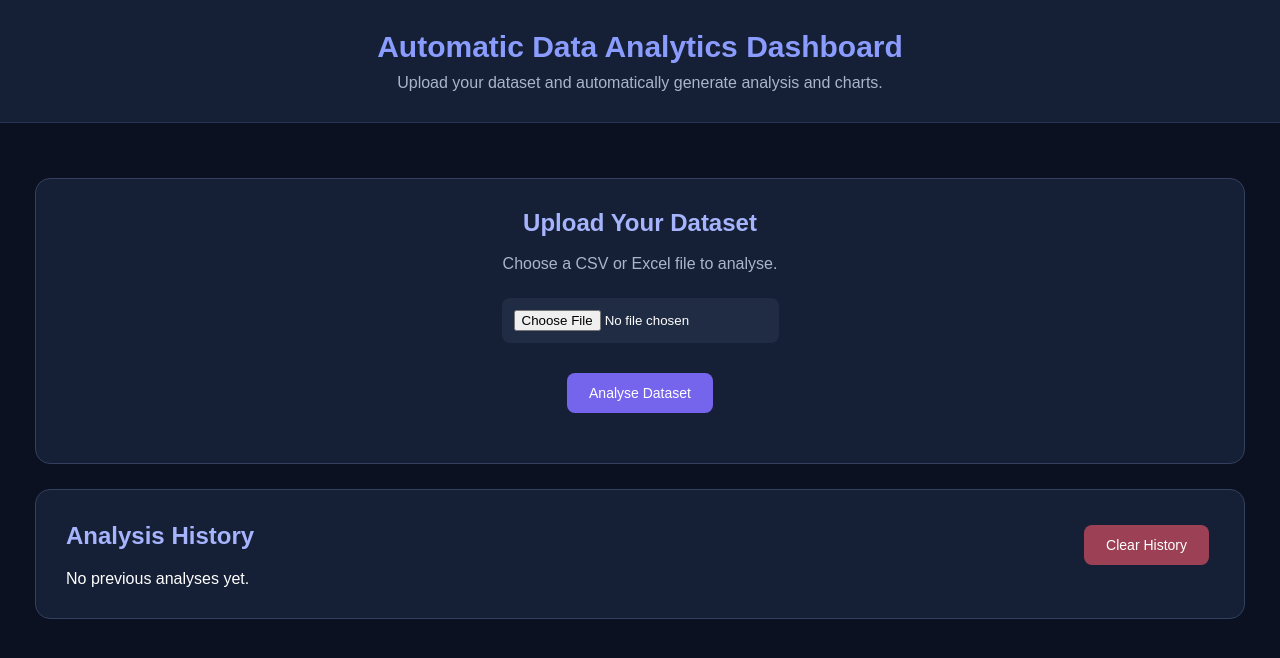
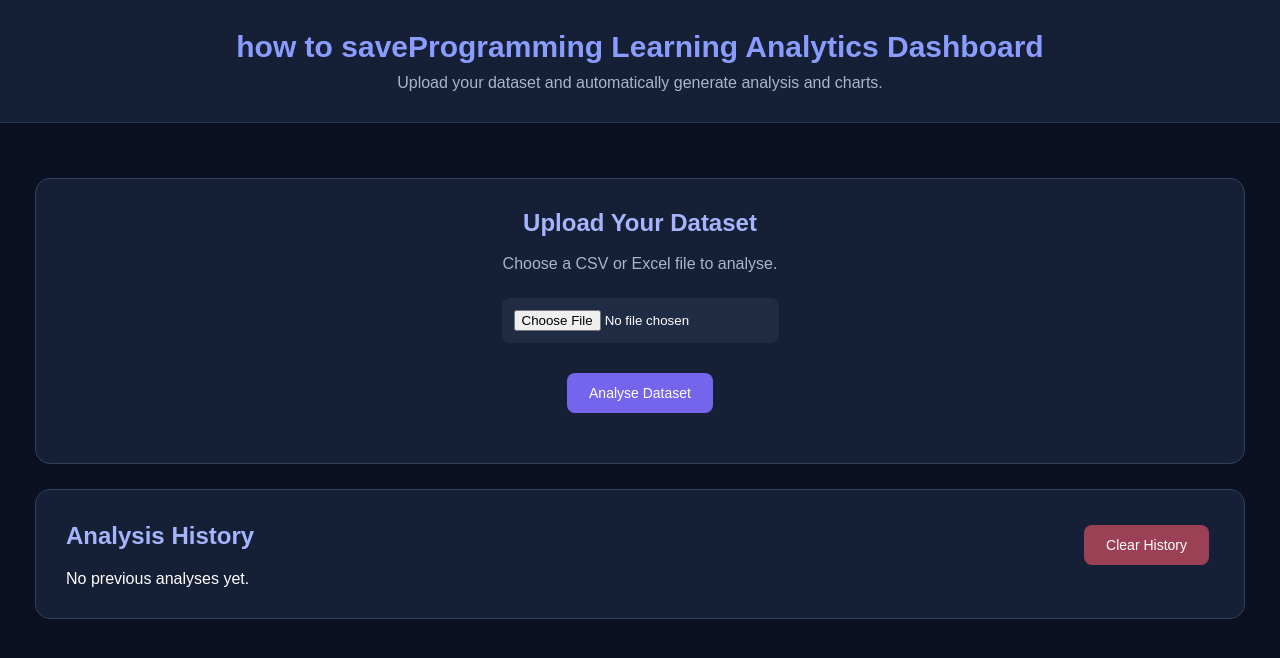
Before and after one commit to jwala-10/DAV-Dashboard, a plain HTML site: page frontend/index.html in a window 1280 px wide. Drawn offline with nearby package versions, Linux system fonts and the light colour scheme.

Commit message:
Update index.html

```diff
--- a/frontend/index.html
+++ b/frontend/index.html
@@ -4,13 +4,13 @@
 <head>
     <meta charset="UTF-8">
     <meta name="viewport" content="width=device-width, initial-scale=1.0">
-    <title>Automatic Data Analytics Dashboard</title>
+    <title>Programming Learning Analytics Dashboard</title>
     <link rel="stylesheet" href="style.css">
 </head>
 <body>
 
 <header>
-    <h1>Automatic Data Analytics Dashboard</h1>
+    <h1>how to saveProgramming Learning Analytics Dashboard</h1>
     <p>Upload your dataset and automatically generate analysis and charts.</p>
 </header>
 
```
